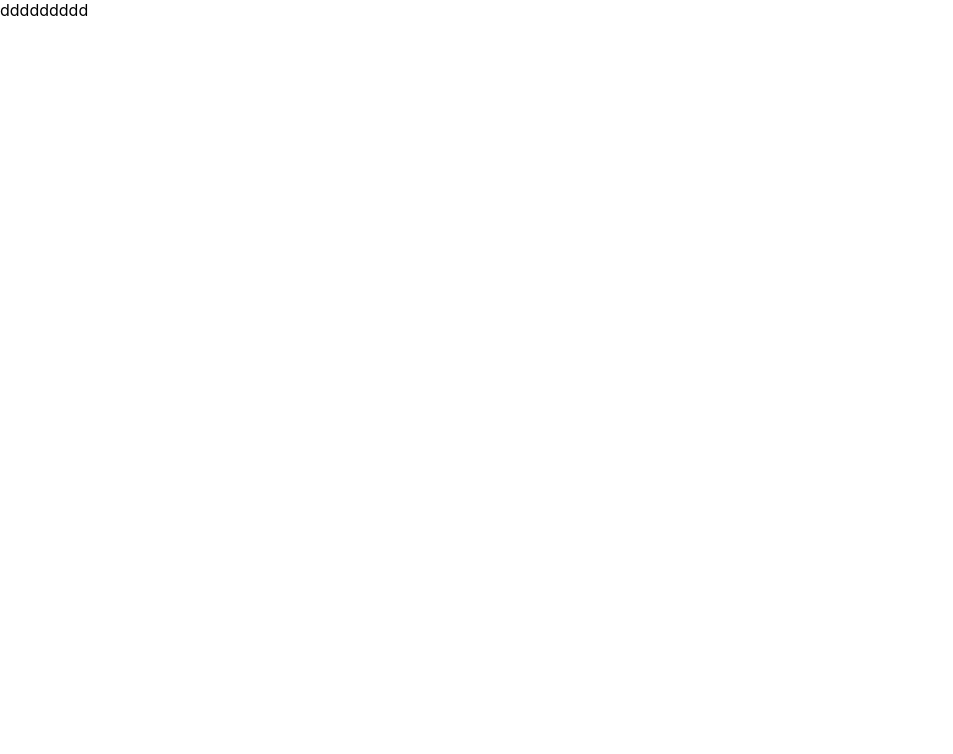
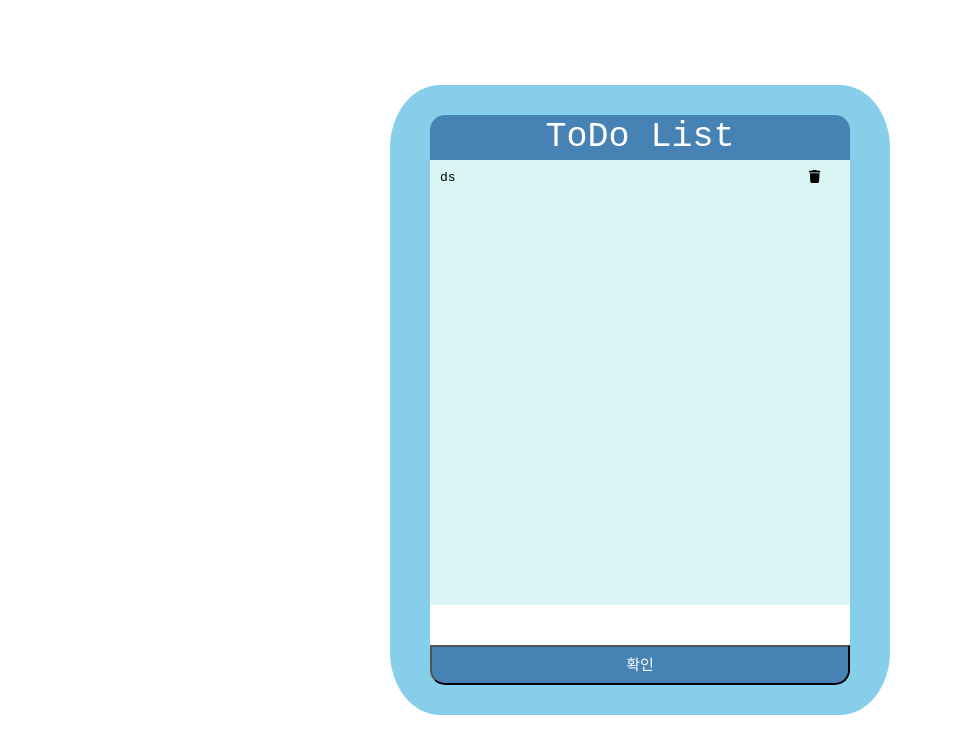
Before and after one commit to potato-club/potato3-frontend-study2, a React (Create React App) app: page / in a window 1280 px wide. Shown: the top 754 px of the page, without its empty margins (0-953 px from the left). Built offline with nearby package versions, Linux system fonts and the light colour scheme.

Commit message:
디자인 구성

```diff
--- a/src/page/TodoList.css
+++ b/src/page/TodoList.css
@@ -0,0 +1,22 @@
+* {
+  margin: 0;
+  padding: 0;
+  box-sizing: border-box;
+}
+
+ul {
+  list-style: none;
+  padding: 10px 10px;
+  position: relative;
+}
+
+input {
+  width: 100%;
+  height: 100%;
+  border: none;
+}
+
+.trash {
+  position: absolute;
+  right: 30px;
+}
--- a/src/page/TodoList.jsx
+++ b/src/page/TodoList.jsx
@@ -1,11 +1,78 @@
-import React from 'react';
+import React from "react";
+import styled from "@emotion/styled";
+import "./TodoList.css";
+import { useState } from "react";
+import { FontAwesomeIcon } from "@fortawesome/react-fontawesome";
+import { faTrash } from "@fortawesome/free-solid-svg-icons";
 
 const TodoList = () => {
-    return (
-        <div>
-            ddddddddd
-        </div>
-    );
+  const [text, settext] = useState("ds");
+
+  return (
+    <Every>
+      <Wrapper>
+        <Header>ToDo List</Header>
+        <List>
+          <ul>
+            <li>{text} <FontAwesomeIcon icon={faTrash} className="trash" /></li>
+          </ul>
+        </List>
+        <Content>
+          <input type={text}></input>
+        </Content>
+        <Footer>
+          확인
+        </Footer>
+      </Wrapper>
+    </Every>
+  );
 };
 
 export default TodoList;
+
+const Every = styled.div`
+  position: absolute;
+  left: 50%;
+  top: 50%;
+  transform: translate(-50%, -50%);
+  width: 500px;
+  padding: 30px 40px;
+  background-color: skyblue;
+  border-radius: 10%;
+`;
+const Wrapper = styled.div`
+  display: flex;
+  flex-direction: column;
+`;
+
+const Header = styled.div`
+  text-align: center;
+  height: 45px;
+  line-height: 45px;
+  color: white;
+  font-family: monospace;
+  font-size: 35px;
+  background-color: steelblue;
+  border-radius: 15px 15px 0 0;
+`;
+
+const List = styled.div`
+  height: 445px;
+  font-family: monospace;
+  background-color: rgb(217, 245, 244);
+`;
+
+const Content = styled.div`
+  height: 40px;
+`;
+
+const Footer = styled.button`
+  text-align: center;
+  height: 40px;
+  line-height: 40px;
+  background-color: steelblue;
+  border-radius: 0 0 15px 15px;
+  font-family: monospace;
+  color: white;
+  font-size: 15px;
+`;
```
Also changed, not shown: package.json (+7 -0 lines), 1 other file (tests, documents, lock files or other folders).
